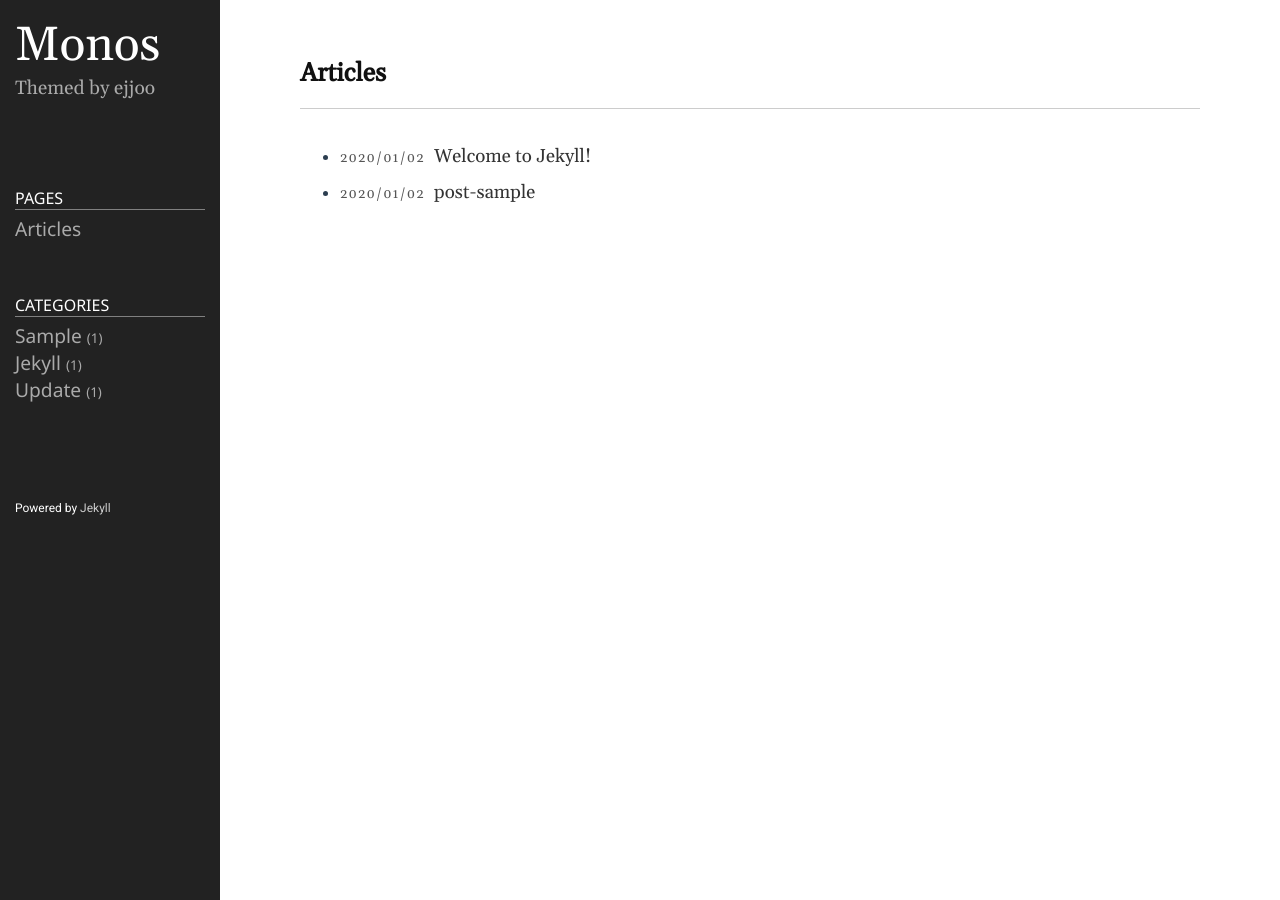
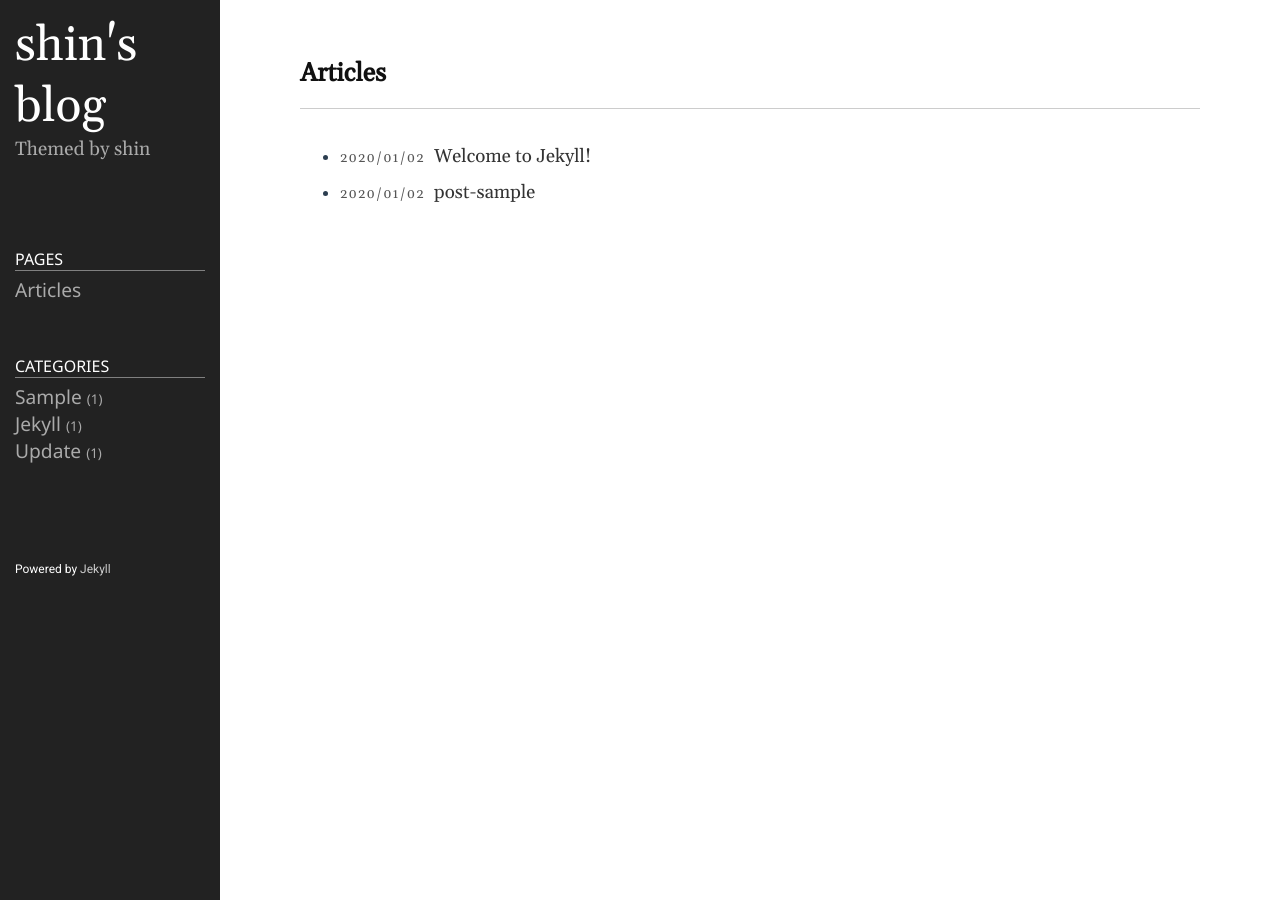
Before and after one commit to shina1221/shina1221.github.io, a Jekyll site: the page built from index.md, in a window 1280 px wide. Built offline with Jekyll 4.4.1, drawn with Linux system fonts in a browser that asks for light colours.

Commit message:
Update _config.yml

```diff
--- a/_config.yml
+++ b/_config.yml
@@ -18,13 +18,13 @@
 # You can create any custom variable you would like, and they will be accessible
 # in the templates via {{ site.myvariable }}.
 
-title: Monos
-email: ejjoo7994@gmail.com
+title: shin's blog
+email: shina1221@naver.com
 description: >- # this means to ignore newlines until "baseurl:"
-  Themed by ejjoo
+  Themed by shin
 # baseurl: "/" # the subpath of your site, e.g. /blog
 # url: "http://ejjoo.github.io" # the base hostname & protocol for your site, e.g. http://example.com
-github_username: ejjoo
+github_username: shina1221
 highlighter: rouge
 svg:
   optimize: true
```
